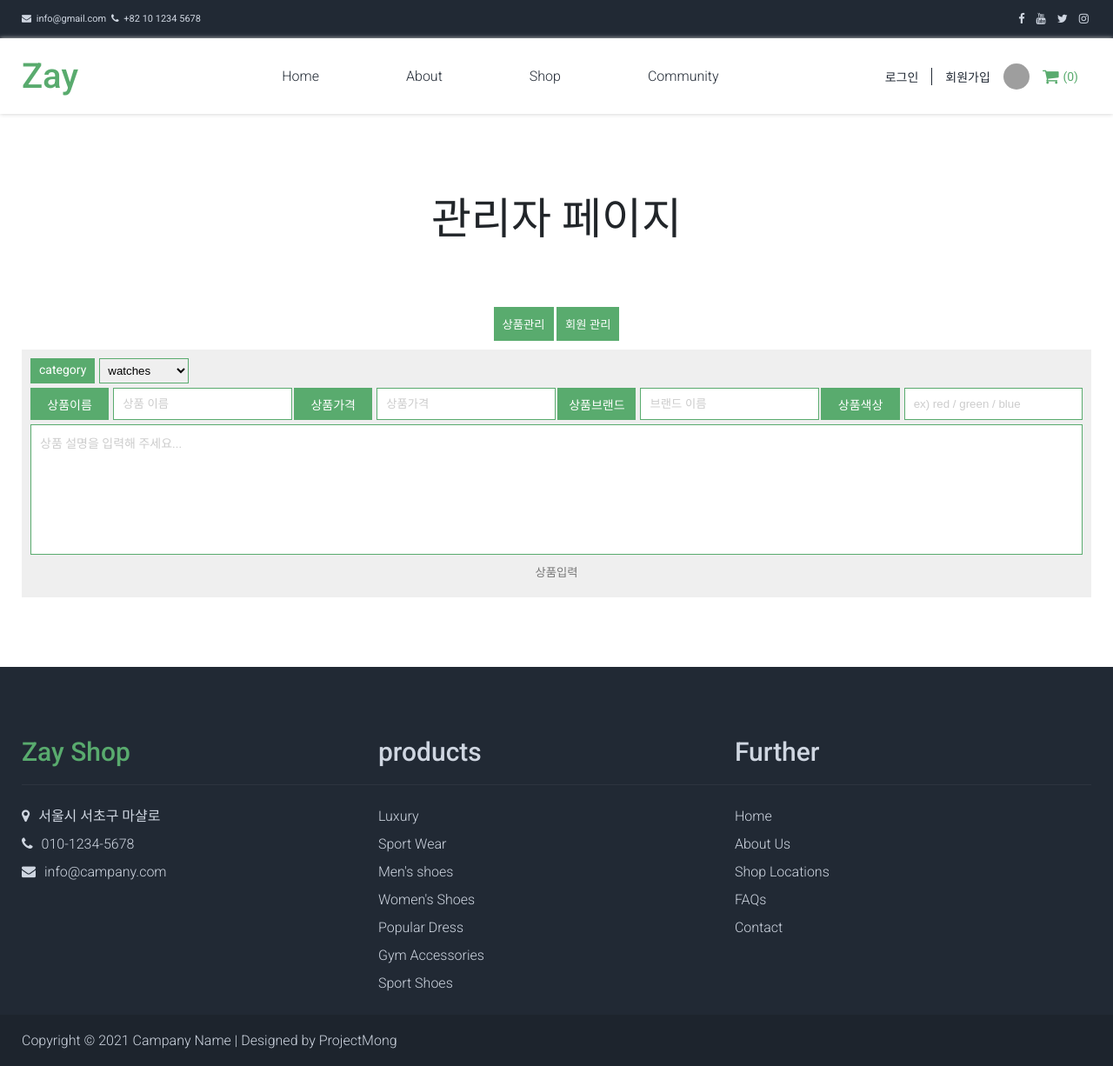
After one commit to Haegnim/Zay_lecture, a PHP site: page /pages/admin/admin.php in a window 1280 px wide. The commit adds this page. Shown: the whole page at 87% size. Run offline with PHP 8.4, Linux system fonts and the light colour scheme; a stand-in replaces the project's code that opens the database connection; grey boxes are pictures that could not be loaded.

Commit message:
0823 관리자 페이지

```diff
--- a/css/reset.css
+++ b/css/reset.css
@@ -1,96 +1,31 @@
 /* Google font link */
 /* @import url("https://fonts.googleapis.com/css2?family=Noto+Sans+KR:wght@100; 300; 400; 500; 700&family=Roboto:wght@100; 300; 400; 500; 700&display=swap"); */
 /* remove default style */
-* {
-  margin: 0;
-  padding: 0;
-  box-sizing: border-box;
-}
-a {
-  color: #212529;
-  text-decoration: none;
-}
+* { margin: 0; padding: 0; box-sizing: border-box; }
+a { color: #212529; text-decoration: none; }
 ol,
-ul {
-  list-style: none;
-}
+ul { list-style: none; }
 input,
 button,
-textarea {
-  outline: 0;
-  border-radius: 0;
-  border: 0;
-  padding: 10px;
-  color: #777;
-}
-input::placeholder {
-  color: #ccc;
-}
-textarea {
-  resize: none;
-  font-family: "Roboto", "Noto Sans KR", sans-serif;
-  font-size: 14px;
-}
-button {
-  font-family: "Roboto", "Noto Sans KR", sans-serif;
-}
-img {
-  display: block;
-}
-em {
-  font-style: normal;
-}
-b {
-  font-weight: normal;
-}
+textarea { outline: 0; border-radius: 0; border: 0; padding: 10px; color: #777; }
+input::placeholder, textarea::placeholder { color: #ccc; }
+textarea { resize: none; font-family: "Roboto", "Noto Sans KR", sans-serif; font-size: 14px; }
+button { font-family: "Roboto", "Noto Sans KR", sans-serif; }
+img { display: block; }
+em { font-style: normal; }
+b { font-weight: normal; }
 /* setting reset Layout Style */
-.center {
-  width: 100%;
-  margin: auto;
-  max-width: 1230px;
-  height: auto;
-}
-@media screen and (max-width: 1230px) {
-  .center {
-    padding: 0 30px;
-  }
-}
-.wrap {
-  width: 100%;
-  height: auto;
-}
-.clearfix:after {
-  display: block;
-  content: "";
-  clear: both;
-}
-body {
-  font-size: 14px;
-  font-family: "Roboto", "Noto Sans KR", sans-serif;
-  color: #212529;
-  /* height: 3000px; */
-}
-section {
-  padding: 80px 0;
-}
+.center { width: 100%; margin: auto; max-width: 1230px; height: auto; }
+@media screen and (max-width: 1230px){
+ .center { padding: 0 30px; }
+ }
+.wrap { width: 100%; height: auto; }
+.clearfix:after { display: block; content: ""; clear: both; }
+body { font-size: 14px; font-family: "Roboto", "Noto Sans KR", sans-serif; color: #212529; /* height: 3000px; */}
+section { padding: 80px 0; }
 /* common elements style */
 /* title */
-.tit_box {
-  width: 100%;
-  height: auto;
-  display: flex;
-  align-items: center;
-  /* justify-content: center; */
-  flex-direction: column;
-  padding: 0 0 50px 0;
-}
-.tit_box h2 {
-  font-size: 50px;
-  font-weight: 200;
-  margin: 0 0 20px 0;
-}
-.tit_box p {
-  font-size: 18px;
-  font-weight: 300;
-  text-align: center;
-}
+.tit_box { width: 100%; height: auto; display: flex; align-items: center; /* justify-content: center; */
+ flex-direction: column; padding: 0 0 50px 0; }
+.tit_box h2 { font-size: 50px; font-weight: 200; margin: 0 0 20px 0; }
+.tit_box p { font-size: 18px; font-weight: 300; text-align: center; }
--- a/css/scss/_header.scss
+++ b/css/scss/_header.scss
@@ -103,6 +103,14 @@ header {
         overflow: hidden;
         border-radius: 50%;
       }
+      &.admin_link {
+        display: flex;
+        align-items: center;
+        justify-content: center;
+        i.fa {
+          font-size: 16px;
+        }
+      }
     }
     img {
       @include size($w: 100%, $h: 100%);
--- a/css/scss/style.scss
+++ b/css/scss/style.scss
@@ -302,3 +302,84 @@ h1 {
     text-align: right;
   }
 }
+
+.admin {
+  .admin_tabs {
+    width: 100%;
+    height: auto;
+    text-align: center;
+    button {
+      background: $point-color;
+      color: #fff;
+    }
+  }
+  .admin_panels {
+    width: 100%;
+    height: auto;
+    margin-top: 10px;
+  }
+  .pro_admin {
+    width: 100%;
+    height: auto;
+    background: #efefef;
+    padding: 10px;
+  }
+  .pro_insert_form {
+    display: flex;
+    flex-direction: column;
+  }
+  .category {
+    display: flex;
+    em {
+      background: $point-color;
+      color: #fff;
+      padding: 5px 10px;
+    }
+    select {
+      border: 1px solid $point-color;
+      padding: 5px;
+      margin-left: 5px;
+      outline: 0;
+    }
+  }
+  .short_txt {
+    display: flex;
+    justify-content: space-between;
+    margin-top: 5px;
+    p {
+      width: calc(25% - 2px);
+      display: flex;
+      justify-content: space-between;
+      label {
+        background: $point-color;
+        color: #fff;
+        width: 30%;
+        display: flex;
+        align-items: center;
+        justify-content: center;
+      }
+      input {
+        width: calc(70% - 5px);
+        border: 1px solid $point-color;
+      }
+    }
+  }
+  .desc_input {
+    margin-top: 5px;
+    width: 100%;
+    height: 150px;
+    border: 1px solid $point-color;
+    textarea {
+      width: 100%;
+      height: 100%;
+    }
+  }
+  .img_input {
+    display: flex;
+  }
+  .mem_admin {
+    width: 100%;
+    height: 100px;
+    background: lightpink;
+  }
+}
--- a/css/style.css
+++ b/css/style.css
@@ -117,6 +117,14 @@ header .login_info a:nth-child(3) {
   padding: 0;
   overflow: hidden;
   border-radius: 50%;
+}
+header .login_info a.admin_link {
+  display: flex;
+  align-items: center;
+  justify-content: center;
+}
+header .login_info a.admin_link i.fa {
+  font-size: 16px;
 }
 header .login_info img {
   width: 100%;
@@ -922,3 +930,82 @@ section.join .form_box .login_form .submit_info span a {
   margin-top: 10px;
   text-align: right;
 }
+
+.admin .admin_tabs {
+  width: 100%;
+  height: auto;
+  text-align: center;
+}
+.admin .admin_tabs button {
+  background: #59ab6e;
+  color: #fff;
+}
+.admin .admin_panels {
+  width: 100%;
+  height: auto;
+  margin-top: 10px;
+}
+.admin .pro_admin {
+  width: 100%;
+  height: auto;
+  background: #efefef;
+  padding: 10px;
+}
+.admin .pro_insert_form {
+  display: flex;
+  flex-direction: column;
+}
+.admin .category {
+  display: flex;
+}
+.admin .category em {
+  background: #59ab6e;
+  color: #fff;
+  padding: 5px 10px;
+}
+.admin .category select {
+  border: 1px solid #59ab6e;
+  padding: 5px;
+  margin-left: 5px;
+  outline: 0;
+}
+.admin .short_txt {
+  display: flex;
+  justify-content: space-between;
+  margin-top: 5px;
+}
+.admin .short_txt p {
+  width: calc(25% - 2px);
+  display: flex;
+  justify-content: space-between;
+}
+.admin .short_txt p label {
+  background: #59ab6e;
+  color: #fff;
+  width: 30%;
+  display: flex;
+  align-items: center;
+  justify-content: center;
+}
+.admin .short_txt p input {
+  width: calc(70% - 5px);
+  border: 1px solid #59ab6e;
+}
+.admin .desc_input {
+  margin-top: 5px;
+  width: 100%;
+  height: 150px;
+  border: 1px solid #59ab6e;
+}
+.admin .desc_input textarea {
+  width: 100%;
+  height: 100%;
+}
+.admin .img_input {
+  display: flex;
+}
+.admin .mem_admin {
+  width: 100%;
+  height: 100px;
+  background: lightpink;
+}
--- a/include/header.php
+++ b/include/header.php
@@ -18,6 +18,12 @@
       }else{
         $userprofile = "";
       }
+      if(isset($_SESSION['userlevel'])){
+        $userlevel = $_SESSION['userlevel'];
+      }else{
+        $userlevel = "";
+      }
+
     // echo $userprofile, $userid;
     ?>
 <!-- top bar section -->
@@ -65,12 +71,21 @@
         <a href="/zay/pages/join/login_form.php">로그인</a>
         <a href="/zay/pages/join/join_form.php">회원가입</a>
         <a href="#"><img src="/zay/img/default-user.png" alt=""></a>
+        <?php }else{
+            if($userlevel == 1){
+        ?>
+        <!-- 로그인 시 보여질 UI -->
+        <a href="/zay/php/logout.php">로그아웃</a>
+        <a href="#"><?=$userid?></a>
+        <a href="/zay/pages/admin/admin.php" class="admin_link"><i class="fa fa-cog"></i></a>
         <?php }else{ ?>
+
         <!-- 로그인 시 보여질 UI -->
         <a href="/zay/php/logout.php">로그아웃</a>
         <a href="#"><?=$userid?></a>
         <a href="#"><img src="/zay/data/profile/<?=$userprofile?>" alt=""></a>
-        <?php } ?>
+
+        <?php }} ?>
         <?php
         $cart_count = 0;
         if(isset($_SESSION['cart'])){
--- a/js/jq.main.js
+++ b/js/jq.main.js
@@ -121,4 +121,16 @@ $(function () {
   //     location.href = "/zay/pages/menu_page/shop.php?key=down_price";
   //   }
   // });
+
+  const admin_tabs = function () {
+    $(".admin_tabs button").click(function () {
+      const tab_idx = $(this).index();
+      // alert(tab_idx);
+      $(".admin_panels>div").hide();
+      $(".admin_panels>div").eq(tab_idx).show();
+    });
+
+    $(".admin_tabs button").eq(0).trigger("click");
+  };
+  admin_tabs();
 });
--- /dev/null
+++ b/pages/admin/admin.php
@@ -0,0 +1,89 @@
+<!DOCTYPE html>
+<html lang="en">
+
+<head>
+  <meta charset="UTF-8" />
+  <meta http-equiv="X-UA-Compatible" content="IE=edge" />
+  <meta name="viewport" content="width=device-width, initial-scale=1, maximum-scale=1, user-scalable=no">
+  <!-- Favicon Link -->
+  <link rel="shortcut icon" href="/zay/img/favicon.ico" type="image/x-icon">
+  <link rel="icon" href="/zay/img/favicon.ico" type="image/x-icon">
+  <link rel="apple-touch-icon" href="/zay/img/favicon.ico">
+  <!-- font awesome link -->
+  <link rel="stylesheet" href="https://cdnjs.cloudflare.com/ajax/libs/font-awesome/4.7.0/css/font-awesome.min.css">
+  <link rel="preconnect" href="https://fonts.googleapis.com">
+  <link rel="preconnect" href="https://fonts.gstatic.com" crossorigin>
+  <link
+    href="https://fonts.googleapis.com/css2?family=Noto+Sans+KR:wght@100;300;400;500;700&family=Roboto:wght@100;300;400;500;700&display=swap"
+    rel="stylesheet">
+  <!--reset css -->
+  <link rel="stylesheet" href="/zay/css/reset.css" />
+  <!--Light Slider plugin css -->
+  <link rel="stylesheet" href="/zay/lib/lightslider.css" />
+  <!-- main css -->
+  <link rel="stylesheet" href="/zay/css/style.css" />
+  <!-- media style css -->
+  <link rel="stylesheet" href="/zay/css/media.css" />
+  <title>Zay Shop || Community</title>
+</head>
+
+<body>
+  <div class="wrap">
+    <?php
+    include $_SERVER["DOCUMENT_ROOT"]."/zay/include/header.php";
+    ?>
+
+    <section class="admin
+    ">
+      <div class="center">
+
+        <div class="tit_box">
+          <h2>관리자 페이지</h2>
+        </div>
+        <div class="admin_tabs">
+          <button type="button">상품관리</button>
+          <button type="button">회원 관리</button>
+        </div>
+        <div class="admin_panels">
+          <div class="pro_admin">
+            <form action="/zay/php/product_insert.php" method="post" class="pro_insert_form" name="pro_insert_form"
+              enctype="multipart/form-data">
+              <p class="category">
+                <em>category</em>
+                <select name="pro_select" id="pro_select">
+                  <option value="watches">watches</option>
+                  <option value="shoes">shoes</option>
+                  <option value="accessories">accessories</option>
+                </select>
+              </p>
+              <div class="short_txt">
+                <p><label> 상품이름</label> <input type="text" name="pro_insert_name" placeholder="상품 이름"></p>
+                <p><label>상품가격</label> <input type="text" name="pro_insert_pri" placeholder="상품가격"></p>
+                <p><label>상품브랜드</label> <input type="text" name="pro_insert_bran" placeholder="브랜드 이름"></p>
+                <p><label>상품색상</label> <input type="text" name="pro_insert_color" placeholder="ex) red / green / blue">
+                </p>
+              </div>
+              <p class="desc_input"><textarea name="pro_insert_desc" placeholder="상품 설명을 입력해 주세요..."></textarea></p>
+              <div class="img_input">
+                <!-- <p><label>상품사진1</label> <input type="file" name="pro_insert_img1"></p>
+                <p><label>상품사진2</label> <input type="file" name="pro_insert_img2"></p> -->
+              </div>
+              <button type="submit">상품입력</button>
+            </form>
+          </div>
+          <div class="mem_admin"></div>
+        </div>
+      </div>
+    </section>
+
+    <?php
+    include $_SERVER["DOCUMENT_ROOT"]."/zay/include/footer.php";
+    ?>
+  </div>
+  <!-- jquery framework load -->
+  <script src="https://ajax.googleapis.com/ajax/libs/jquery/3.4.1/jquery.min.js"></script>
+  <script src="/zay/js/jq.main.js"></script>
+
+</body>
+
+</html>
--- a/php/login.php
+++ b/php/login.php
@@ -48,6 +48,7 @@ if(!$id_match){
     $_SESSION['userid'] = $login_row['ZAY_mem_id'];
     $_SESSION['userprofile'] = $login_row['ZAY_mem_pf'];
     $_SESSION['useridx'] = $login_row['ZAY_mem_idx'];
+    $_SESSION['userlevel'] = $login_row['ZAY_mem_level'];
     echo "
       <script>
         location.href='/zay/index.php';
```
Also changed, not shown: pages/admin/product_insert_form.php (+13 -8 lines), php/insert_mem.php (+5 -2 lines).
